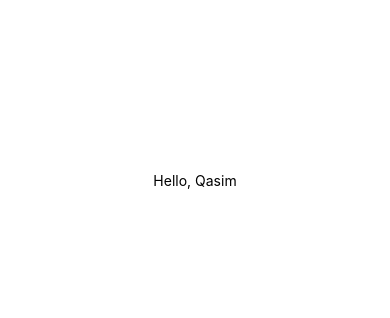
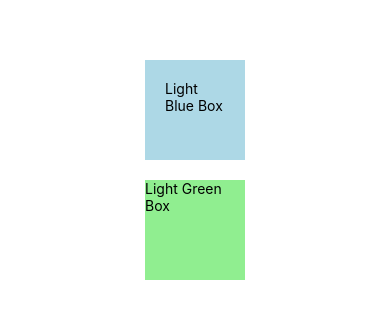
Before and after one commit to m-qasim-ali/react-native-learning, a React Native app: screen / in a window 390 px wide. Shown: the part 242-560 px from the top of the page. Built offline with nearby package versions, Linux system fonts and the light colour scheme.

Commit message:
using stylesheet 1

```diff
--- a/App.js
+++ b/App.js
@@ -19,7 +19,12 @@ const uniImage = require("./assets/uni.jpg");
 export default function App() {
   return (
     <View style={styles.container}>
-      <Greet name={"Qasim"} />
+      <View style={styles.lightBlueBox}>
+        <Text>Light Blue Box</Text>
+      </View>
+      <View style={styles.lightGreenBox}>
+        <Text>Light Green Box</Text>
+      </View>
       <StatusBar backgroundColor="red" />
     </View>
   );
@@ -31,4 +36,16 @@ const styles = StyleSheet.create({
     justifyContent: "center",
     alignItems: "center",
   },
+  lightBlueBox: {
+    backgroundColor: "lightblue",
+    width: 100,
+    height: 100,
+    padding: 20,
+  },
+  lightGreenBox: {
+    backgroundColor: "lightgreen",
+    width: 100,
+    height: 100,
+    margin: 20,
+  },
 });
```
